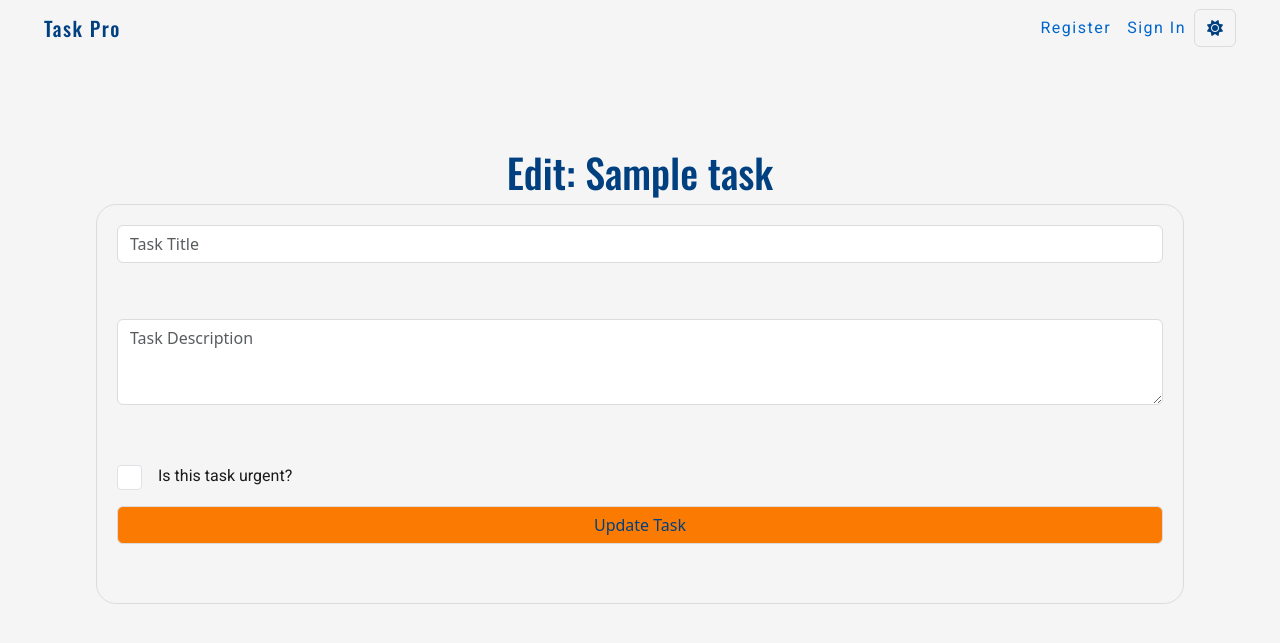
After one commit to mmcin/task-pro-2, a Django app: template templates/task_form.html in a window 1280 px wide. The commit adds this page. Shown: the top 643 px of the page. Run offline with Django 3.2, Linux system fonts and the light colour scheme; the template is opened without the code that fills it: most values are stand-ins (such as "Sample title", 1, 10 or a date in 2020); some libraries are stand-ins or nearby versions.

Commit message:
view and url to edit task

```diff
--- a/static/css/style.css
+++ b/static/css/style.css
@@ -279,6 +279,15 @@ h6 {
     text-transform: uppercase;
 }
 
+.task-title {
+    display: flex;
+    justify-content: space-between;
+}
+
+.task-title-icon i {
+    color: var(--primary-text-color);
+}
+
 /* Media Queries */
 
 @media screen and (max-width: 1062px) {
@@ -323,7 +332,7 @@ form {
     border: 1px solid var(--border-color);
     border-radius: 20px;
     height: 50vh;
-    width: 50vw;
+    width: 85%;
     display: flex;
     align-items: stretch;
     flex-direction: column;
--- a/task_pro/urls.py
+++ b/task_pro/urls.py
@@ -15,6 +15,7 @@ Including another URLconf
 """
 from django.contrib import admin
 from django.urls import path, include
+from tasks.views import edit_task
 
 urlpatterns = [
     path('admin/', admin.site.urls),
--- a/tasks/urls.py
+++ b/tasks/urls.py
@@ -1,9 +1,10 @@
 from . import views
 from django.urls import path
-from .views import AddTaskView
+from .views import AddTaskView, edit_task
 
 
 urlpatterns = [
     path('', views.TaskListView.as_view(), name='home'),
     path('add/', AddTaskView.as_view(), name='add_task'),
+    path('edit/<task_id>', edit_task, name='edit'),
 ]
--- /dev/null
+++ b/templates/task_form.html
@@ -0,0 +1,26 @@
+{% extends "base.html" %}
+{% load static %}
+
+{% block content %}
+<div class="form-header-container">
+    <h1>Edit: {{ task.title }}</h1>
+</div>
+<form method="post">
+    {% csrf_token %}
+    <div class="mb-3">
+        <label for="task_title" class="form-label">Task Title</label>
+        <input type="text" required class="form-control" id="task_title" placeholder="Task Title" name="title">
+    </div>
+    <div class="mb-3">
+        <label for="task_description" class="form-label">Task Description</label>
+        <textarea class="form-control" id="task_description" name="description" placeholder="Task Description"
+            rows="3"></textarea>
+    </div>
+    <div class="mb-3 form-check">
+        <input type="checkbox" class="form-check-input" id="task_urgent" name="urgent" value="on">
+        <label class="form-check-label urgent-label" for="task_urgent" class="">Is this task urgent?</label>
+    </div>
+    <button type="submit" class="btn btn-primary">Update Task</button>
+</form>
+
+{% endblock content %}
```
Also changed, not shown: tasks/forms.py (added, +8 -0 lines), tasks/views.py (+9 -1 lines), templates/index.html (+11 -3 lines).
